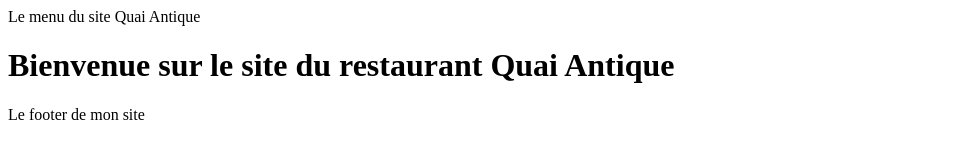
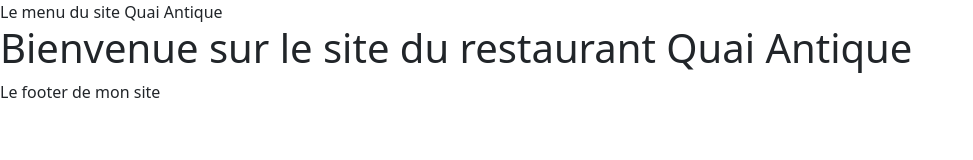
Before and after one commit to Liam-Alves/QuaiAntiqueRestaurantFront, a website with bundled scripts: page index.html in a window 1280 px wide. Shown: the whole page, without its empty margins (0-973 px from the left). Built offline with nearby package versions, Linux system fonts and the light colour scheme; files whose address does not match are found by name.

Commit message:
Initial commit

```diff
--- a/index.html
+++ b/index.html
@@ -3,6 +3,9 @@
 <head>
     <meta charset="UTF-8">
     <meta name="viewport" content="width=device-width, initial-scale=1.0">
+    <link rel="stylesheet" href="node_modules/bootstrap/dist/css/bootstrap.min.css"/>
+    <link rel="stylesheet" href="node_modules/bootstrap-icons/font/bootstrap-icons.css"/>
+
     <title>Quai Antique</title>
 </head>
 <body>
@@ -18,6 +21,7 @@
     <footer>Le footer de mon site</footer>
 
     <script type="module" src="Router/Router.js"></script>
+    <script src="node_modules/bootstrap/dist/js/bootstrap.bundle.min.js"></script>
 
 </body>
 </html>
--- /dev/null
+++ b/package.json
@@ -0,0 +1,6 @@
+{
+  "dependencies": {
+    "bootstrap": "^5.3.3",
+    "bootstrap-icons": "^1.11.3"
+  }
+}
```
Also changed, not shown: Pages/home.html (line endings or trailing spaces), 2 other files.
